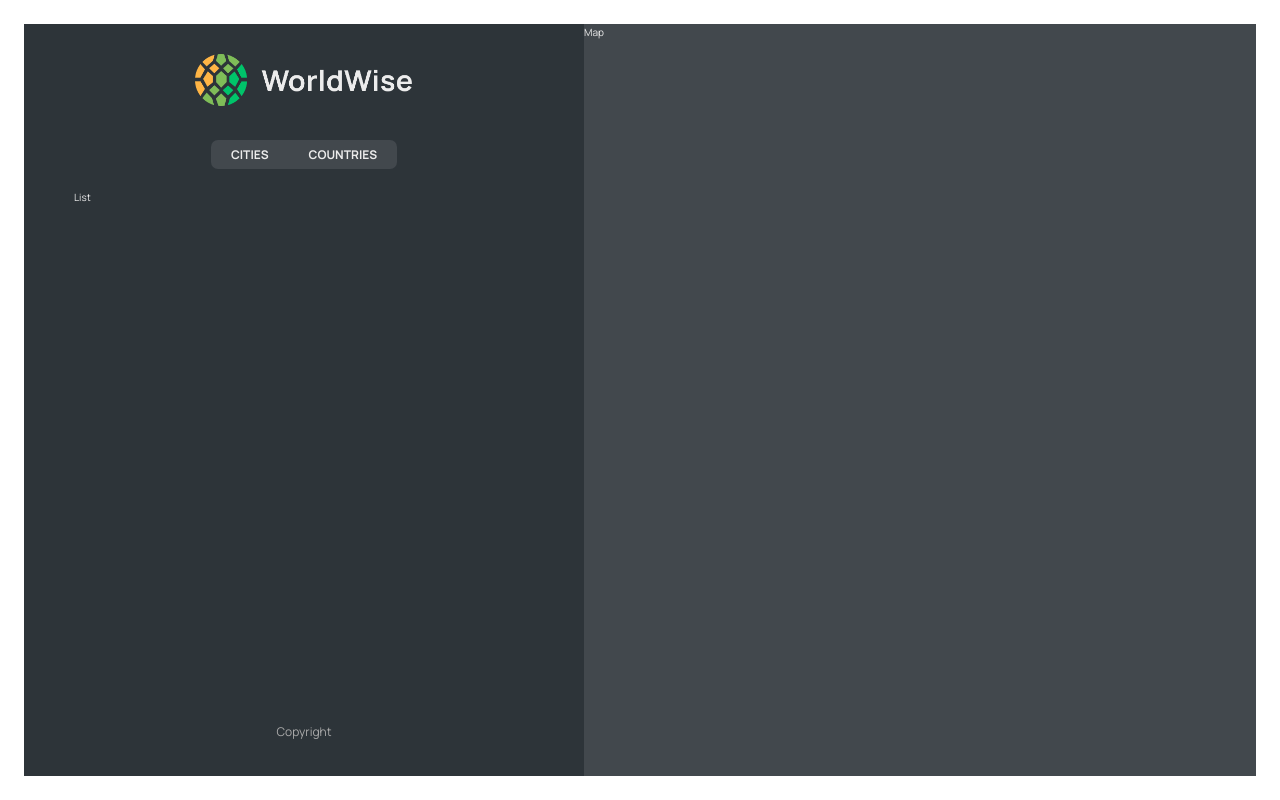
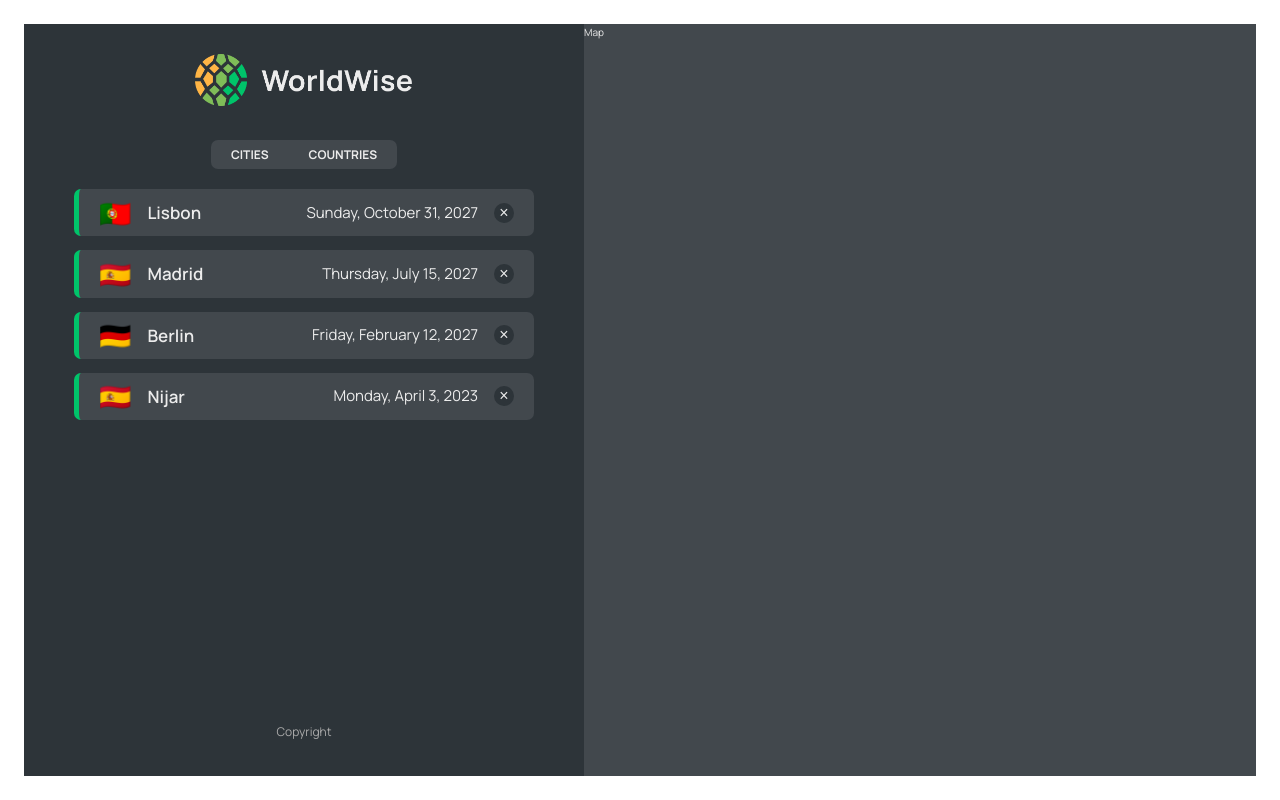
Before and after one commit to rasool-frontdev/world-wise-spa, a React (Vite) app: page /app in a window 1280 px wide. Built offline with nearby package versions, Linux system fonts and the light colour scheme; data requests are answered from the project's data file; the HTML template or start-up script is replaced by a standard one.

Commit message:
added cities list

```diff
--- a/package.json
+++ b/package.json
@@ -8,7 +8,7 @@
     "build": "vite build",
     "lint": "eslint . --ext js,jsx --report-unused-disable-directives --max-warnings 0",
     "preview": "vite preview",
-    "server": "json-server --watch cities.json --port 9000 -delay 500"
+    "server": "json-server --watch cities.json --port 9000 --delay 500"
   },
   "dependencies": {
     "eslint-config-react-app": "^7.0.1",
--- a/src/App.jsx
+++ b/src/App.jsx
@@ -6,8 +6,31 @@
 import Product from "./pages/Product";
 import Layout from "./pages/Layout";
 import CityList from "./components/CityList";
+import { useEffect, useState } from "react";
+
+const BASE_URL = "http://localhost:9000";
 
 function App() {
+  const [cities, setCities] = useState([]);
+  const [isLoading, setIsLoading] = useState({});
+
+  useEffect(() => {
+    async function fetchCities() {
+      try {
+        setIsLoading(true);
+        const res = await fetch(`${BASE_URL}/cities`);
+        const data = await res.json();
+        setCities(data);
+      } catch (error) {
+        alert(error.message);
+      } finally {
+        setIsLoading(false);
+      }
+    }
+
+    fetchCities();
+  }, []);
+
   return (
     <>
       <Routes>
@@ -17,8 +40,14 @@
         <Route path="/login" element={<Login />} />
 
         <Route path="/app" element={<Layout />}>
-          <Route index element={<CityList />} />
-          <Route path="cities" element={<CityList />} />
+          <Route
+            index
+            element={<CityList cities={cities} isLoading={isLoading} />}
+          />
+          <Route
+            path="cities"
+            element={<CityList cities={cities} isLoading={isLoading} />}
+          />
           <Route path="countries" element={<p>Counter list</p>} />
           <Route path="form" element={<p>Form</p>} />
         </Route>
--- /dev/null
+++ b/src/components/CityItem.jsx
@@ -0,0 +1,65 @@
+import style from "./CityItem.module.css";
+
+const formatDate = (date) =>
+  new Intl.DateTimeFormat("en", {
+    day: "numeric",
+    month: "long",
+    year: "numeric",
+    weekday: "long",
+  }).format(new Date(date));
+
+function CityItem({ city }) {
+  // console.log(city);
+  // // TEMP DATA
+  // const currentCity = {
+  //   cityName: "Lisbon",
+  //   emoji: "🇵🇹",
+  //   date: "2027-10-31T15:59:59.138Z",
+  //   notes: "My favorite city so far!",
+  // };
+
+  // const { cityName, emoji, date, notes } = currentCity;
+
+  return (
+    // <div className={styles.city}>
+    //   <div className={styles.row}>
+    //     <h6>City name</h6>
+    //     <h3>
+    //       <span>{emoji}</span> {cityName}
+    //     </h3>
+    //   </div>
+
+    //   <div className={styles.row}>
+    //     <h6>You went to on</h6>
+    //     <p>{formatDate(date || null)}</p>
+    //   </div>
+
+    //   {notes && (
+    //     <div className={styles.row}>
+    //       <h6>Your notes</h6>
+    //       <p>{notes}</p>
+    //     </div>
+    //   )}
+
+    //   <div className={styles.row}>
+    //     <h6>Learn more</h6>
+    //     <a
+    //       href={`https://en.wikipedia.org/wiki/${cityName}`}
+    //       target="_blank"
+    //       rel="noreferrer">
+    //       Check out {cityName} on Wikipedia &rarr;
+    //     </a>
+    //   </div>
+
+    //   <div>{/* <ButtonBack /> */}</div>
+    // </div>
+    <li className={style.cityItem}>
+      <span className={style.emoji}>{city.emoji}</span>
+      <h3 className={style.name}>{city.cityName}</h3>
+      <time className={style.date}>{formatDate(city.date)}</time>
+      <button className={style.deleteBtn}>&times;</button>
+    </li>
+  );
+}
+
+export default CityItem;
--- a/src/components/CityList.jsx
+++ b/src/components/CityList.jsx
@@ -1,7 +1,24 @@
+import CityItem from "./CityItem";
 import style from "./CityList.module.css";
+import Message from "./Message";
+import Spinner from "./Spinner";
 
-const CityList = () => {
-  return <ul className={style.cityList}>List</ul>;
+const CityList = ({ cities, isLoading }) => {
+  if (isLoading) return <Spinner />;
+  if (!cities.length)
+    return (
+      <Message
+        message={"Add your firts city by clicking on a city on the map"}
+      />
+    );
+
+  return (
+    <ul className={style.cityList}>
+      {cities.map((city) => (
+        <CityItem key={city.id} city={city} />
+      ))}
+    </ul>
+  );
 };
 
 export default CityList;
```
Also changed, not shown: src/components/City.jsx (deleted, +0 -61 lines), cities.json (line endings or trailing spaces).
